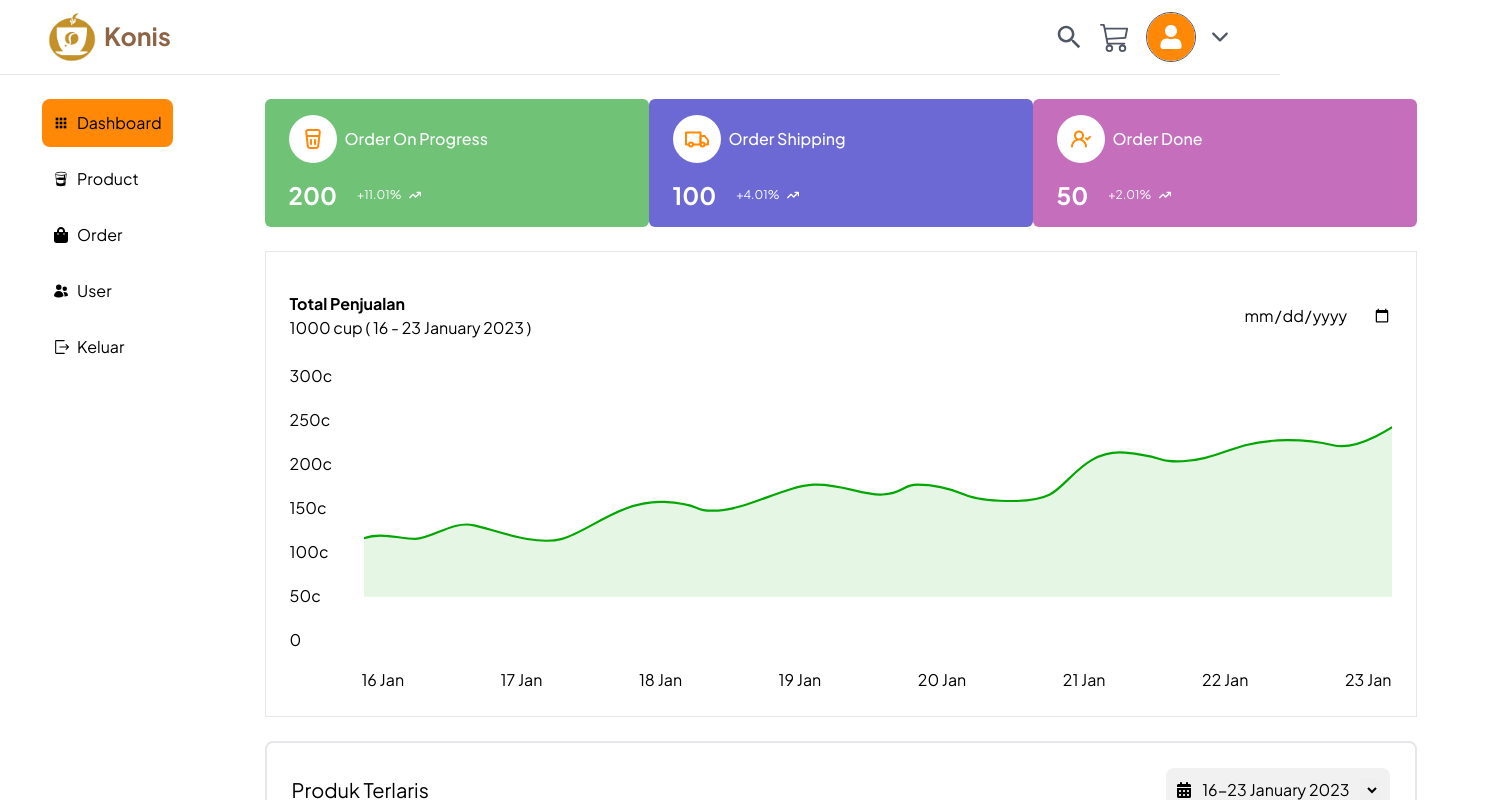
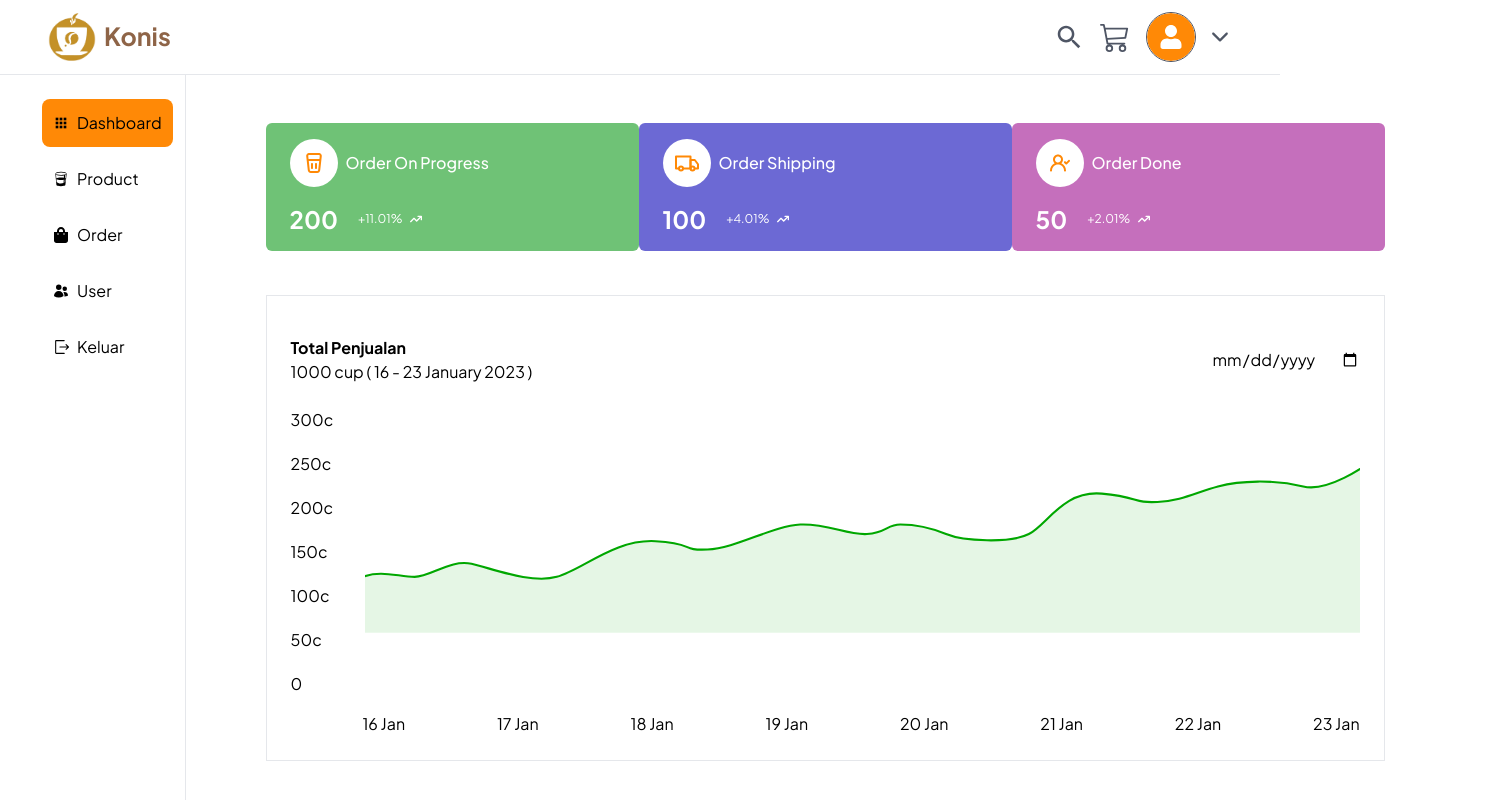
Before and after one commit to ashari-dev/fgh21-fe-coffee-shop, a React (Vite) app: page /dashboard-admin in a window 1280 px wide. Shown: the top 800 px of the page, 1497 px wide, since content can reach past the window. Built offline with nearby package versions, Linux system fonts and the light colour scheme.

Commit message:
fix: slicing dashboard admin

```diff
--- a/src/components/CardInformation.jsx
+++ b/src/components/CardInformation.jsx
@@ -7,7 +7,7 @@ import { FaArrowTrendUp } from "react-icons/fa6";
 function CardInformation() {
   return (
     <div>
-      <div className="md:flex justify-between ml-20 mr-20 mt-6">
+      <div className="md:flex justify-between mx-20 mt-6">
         {/* {LEFT} */}
         <div className="bg-[#6FC276] w-96 h-32 rounded-md flex flex-col gap-4 justify-center pl-6">
           <div className="flex flex-row items-center gap-2">
--- a/src/pages/DashboardAdmin.jsx
+++ b/src/pages/DashboardAdmin.jsx
@@ -12,7 +12,7 @@ function DashboarAdmin() {
 
       <div className="flex">
         <SidebarAdmin active={1} />
-        <div>
+        <div className="border-l w-full min-h-screen pt-6  flex flex-col gap-5">
           <CardInformation />
           <OrderStatic />
           <ListPopularOrder />
```
